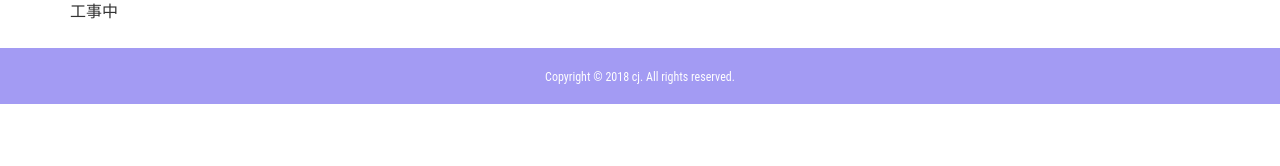
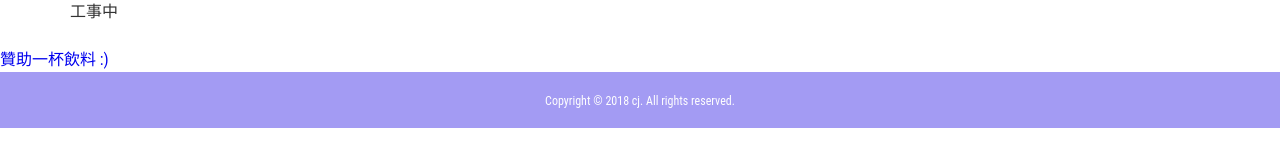
Before and after one commit to cjzopen/cjzopen-github-io, a plain HTML site: page anime/index.html in a window 1280 px wide. Drawn offline with nearby package versions, Linux system fonts and the light colour scheme; a web font is replaced by a local one.

Commit message:
Update index.html

```diff
--- a/anime/index.html
+++ b/anime/index.html
@@ -65,6 +65,7 @@
       <div class="fb-comments" data-href="https://cjzopen.github.io/anime/" data-numposts="5"></div>
     </aside>
   </section>
+  <a id="donate" href="https://paypal.me/cjzopen77/25" target="_blank">贊助一杯飲料 :)</a>
   <footer class="text-center fff-color">
     <small>Copyright &copy; 2018 cj. All rights reserved.</small>
   </footer>
```
